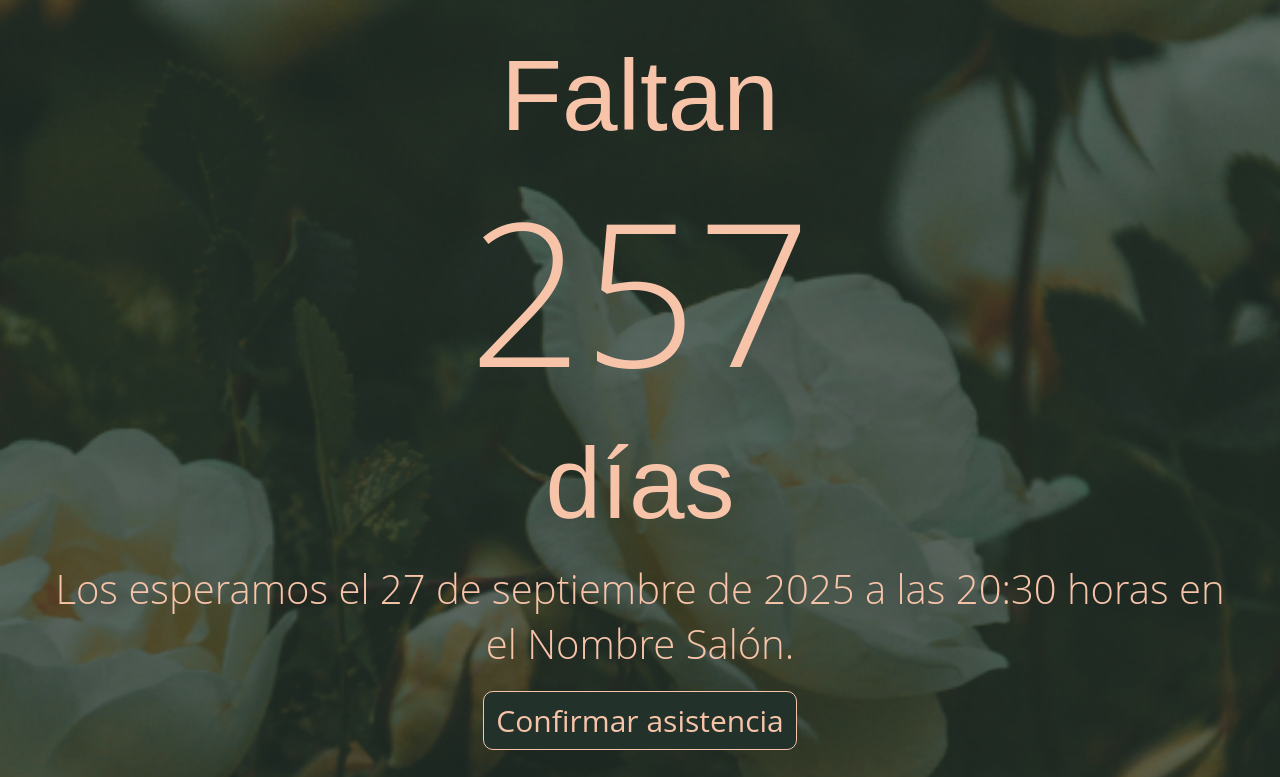
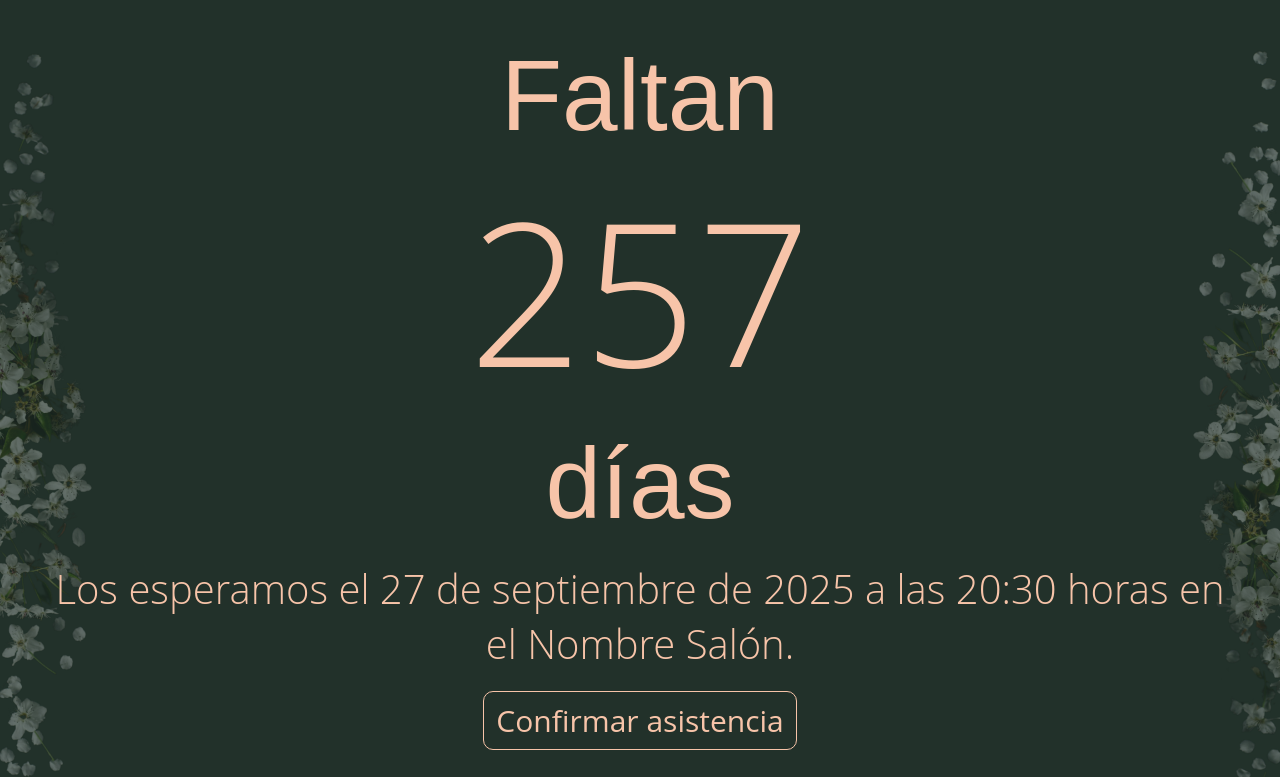
Before and after one commit to julietamendieta/juliyagus_casamiento, a website: page index.html in a window 1280 px wide. Shown: the part 804-1581 px from the top of the page. Drawn offline with Linux system fonts and the light colour scheme; a web font is replaced by a local one.

Commit message:
background

```diff
--- a/index.html
+++ b/index.html
@@ -19,6 +19,10 @@
         </div>
     </header>
     <main>
+        <div>
+            <img class="flowers-left" src="images/flores blancas 1.png" alt="">
+            <img class="flowers-right" src="images/flores blancas 2.png" alt="">
+        </div>
         <section id="date">
             <div class="countdown-container">
                 <h2 class="message"></h2>
@@ -52,6 +56,10 @@
                 <h5>¿Ya la descargaste?<br>Ahora escaneá este QR</h5>
                 <img src="images/qr.jpg" alt="">
             </div>
+            <div>
+                <img class="flowers-left" src="images/flores blancas 1.png" alt="">
+                <img class="flowers-right" src="images/flores blancas 2.png" alt="">
+            </div>
             <div class="link-container">
                 <h5 class="link-app">O hacé click en</h5>
                 <a href="https://onelifesocial.page.link/t3MV">este enlace</a>
--- a/scss/general/body.scss
+++ b/scss/general/body.scss
@@ -1,5 +1,12 @@
 body{
-    background-image: url(../../images/background.png);
+    background-color: var(--main-color-2);
+    /*background-image: url(../../images/flowersbackground.png);
     background-size: cover;
     background-repeat: no-repeat;
+    background-position: 40%;
+    */
+    /*background-image: url(../../images/background.png);
+    background-size: cover;
+    background-repeat: no-repeat;
+    */
 }
--- a/scss/layout/main.scss
+++ b/scss/layout/main.scss
@@ -1,3 +1,16 @@
+main{
+    .flowers-left{
+        position: absolute;
+        left: 0%;
+        z-index: -1;
+    }
+    .flowers-right{
+        position: absolute;
+        right: 0%;
+        z-index: -1;
+    }
+}
+
 #date{
     .countdown-container{
         display: flex;
```
Also changed, not shown: css/main.css, images/flores blancas 1.png (added), images/flores blancas 2.png (added), images/flowersbackground.png (added), 1 other file.
